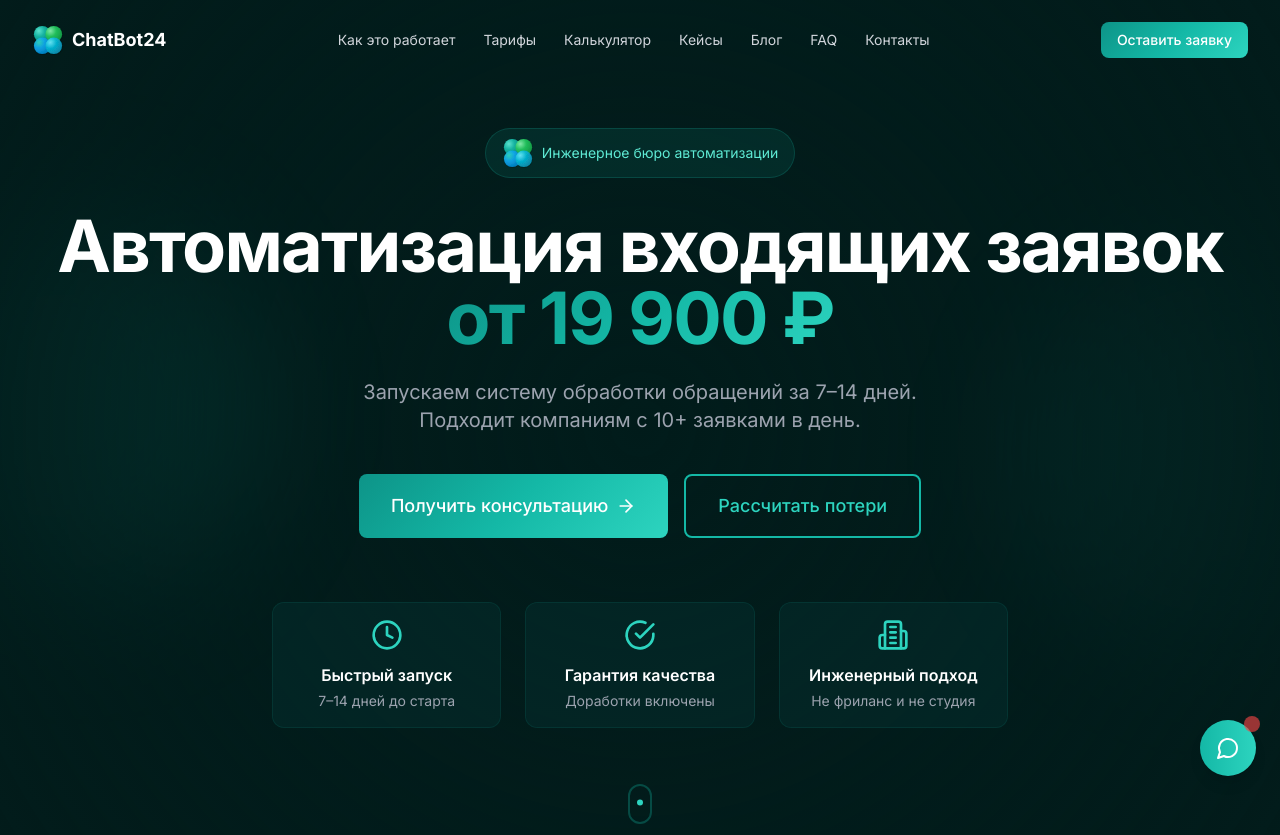
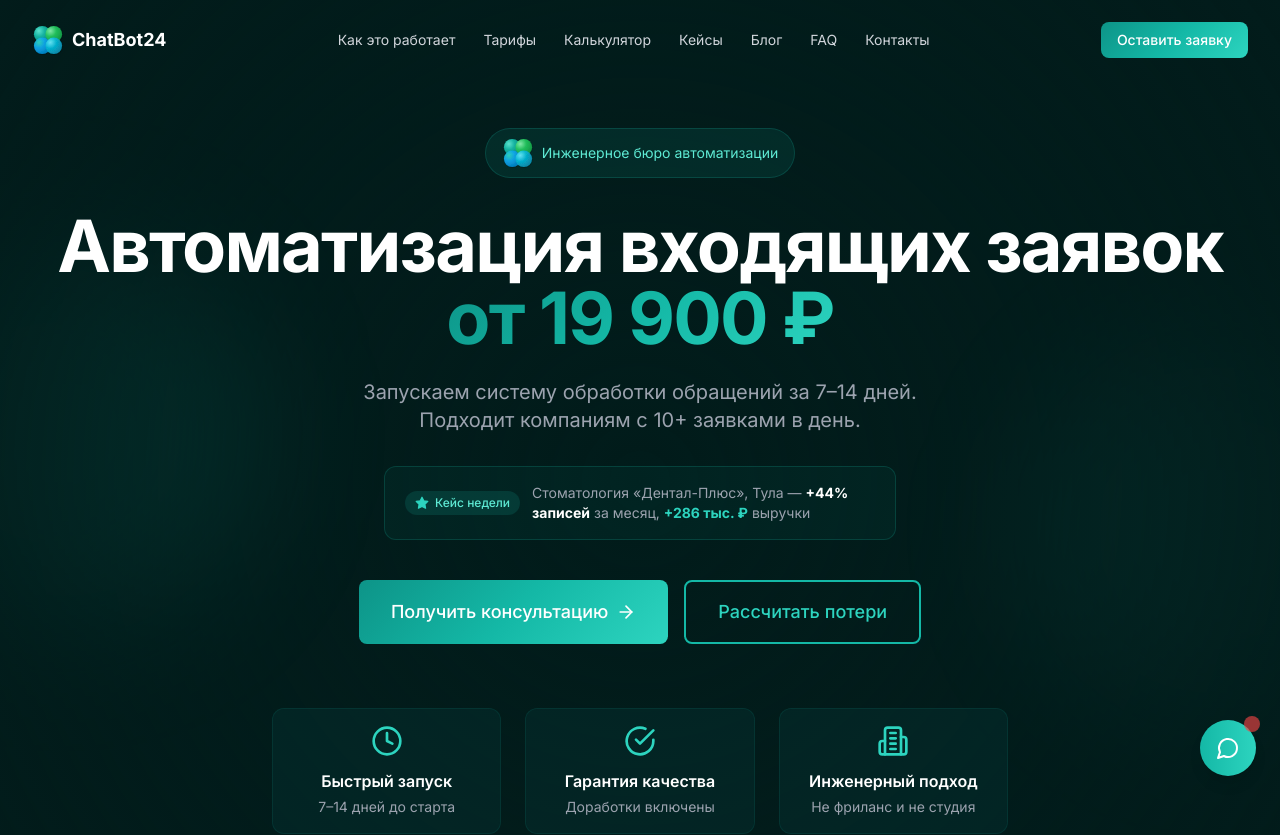
Before and after one commit to timoshinoleg-eng/march, a Next.js app: page / in a window 1280 px wide. Shown: the top 835 px of the page. Built offline with nearby package versions, Linux system fonts and the light colour scheme.

Commit message:
feat: add dental case study to hero block

```diff
--- a/components/sections/Hero.tsx
+++ b/components/sections/Hero.tsx
@@ -5,7 +5,7 @@ import Button from "@/components/ui/Button";
 import Logo from "@/components/Logo";
 import { openChatWidget } from "@/lib/chat";
 import { trackGoal } from "@/lib/metrika";
-import { ArrowRight, Clock, CheckCircle, Building2 } from "lucide-react";
+import { ArrowRight, Clock, CheckCircle, Building2, Star } from "lucide-react";
 
 export default function Hero() {
   return (
@@ -48,11 +48,31 @@ export default function Hero() {
             initial={{ opacity: 0, y: 30 }}
             animate={{ opacity: 1, y: 0 }}
             transition={{ duration: 0.5, delay: 0.2 }}
-            className="text-base sm:text-lg md:text-xl text-gray-400 max-w-2xl mx-auto mb-8 sm:mb-10 px-4"
+            className="text-base sm:text-lg md:text-xl text-gray-400 max-w-2xl mx-auto mb-6 sm:mb-8 px-4"
           >
             Запускаем систему обработки обращений за 7–14 дней.
             Подходит компаниям с 10+ заявками в день.
           </motion.p>
+
+          {/* Hero Case Study Block */}
+          <motion.div
+            initial={{ opacity: 0, y: 20 }}
+            animate={{ opacity: 1, y: 0 }}
+            transition={{ duration: 0.5, delay: 0.25 }}
+            className="inline-flex flex-col sm:flex-row items-start sm:items-center gap-3 px-4 sm:px-5 py-3 sm:py-4 rounded-xl bg-primary-500/5 border border-primary-500/20 mb-8 sm:mb-10 max-w-lg mx-auto text-left"
+          >
+            <div className="flex items-center gap-1.5 px-2.5 py-1 rounded-full bg-primary-500/15 flex-shrink-0">
+              <Star className="w-3.5 h-3.5 text-primary-400 fill-primary-400" />
+              <span className="text-xs font-medium text-primary-300">Кейс недели</span>
+            </div>
+            <div className="text-sm text-gray-300">
+              <span className="text-gray-400">Стоматология «Дентал-Плюс», Тула — </span>
+              <strong className="text-white">+44% записей</strong>
+              <span className="text-gray-400"> за месяц, </span>
+              <strong className="text-primary-400">+286 тыс. ₽</strong>
+              <span className="text-gray-400"> выручки</span>
+            </div>
+          </motion.div>
 
           <motion.div
             initial={{ opacity: 0, y: 30 }}
```
